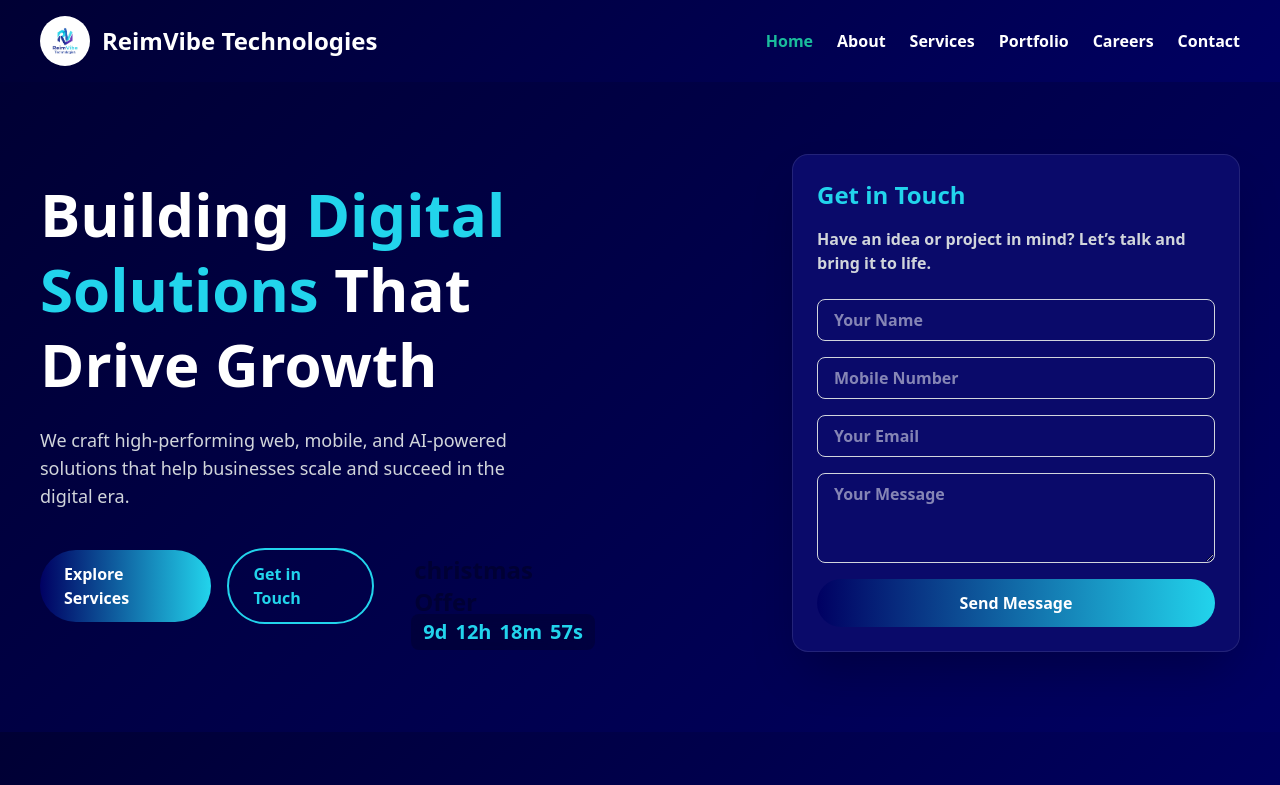
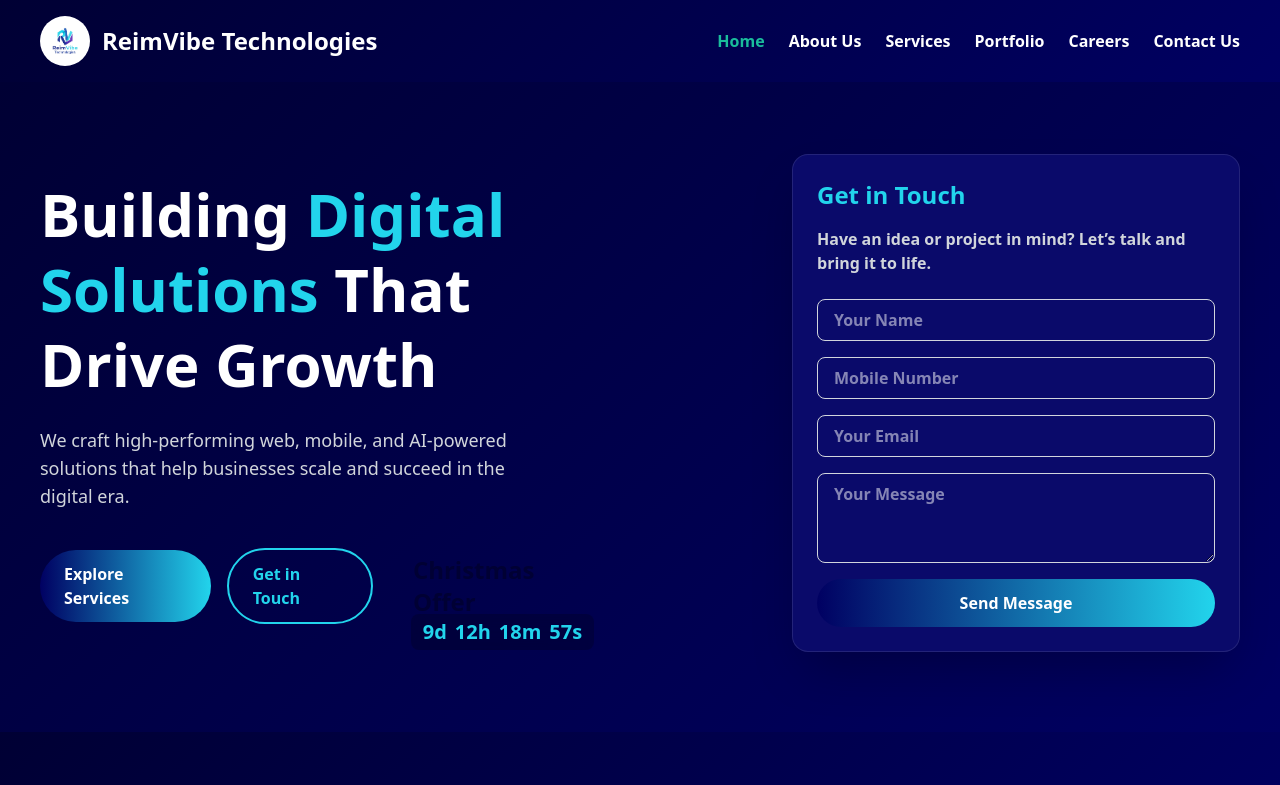
Before and after one commit to NAKULTALSANIYA/ReimVibe-Web, a React (Vite) app in the folder frontend/: page / in a window 1280 px wide. Shown: the top 785 px of the page. Built offline with nearby package versions, Linux system fonts and the light colour scheme.

Commit message:
routing changes

```diff
--- a/frontend/src/components/Navbar.jsx
+++ b/frontend/src/components/Navbar.jsx
@@ -24,11 +24,11 @@ export default function Navbar() {
         {/* Desktop Menu */}
         <ul className="hidden md:flex gap-6 font-semibold">
           <li><Link to="/" className={`hover:text-[#1abc9c] ${isActive('/') ? 'text-[#1abc9c]' : ''}`}>Home</Link></li>
-          <li><Link to="/about" className={`hover:text-[#1abc9c] ${isActive('/about') ? 'text-[#1abc9c]' : ''}`}>About</Link></li>
+          <li><Link to="/about" className={`hover:text-[#1abc9c] ${isActive('/about') ? 'text-[#1abc9c]' : ''}`}>About Us</Link></li>
           <li><Link to="/services" className={`hover:text-[#1abc9c] ${isActive('/services') ? 'text-[#1abc9c]' : ''}`}>Services</Link></li>
           <li><Link to="/portfolio" className={`hover:text-[#1abc9c] ${isActive('/portfolio') ? 'text-[#1abc9c]' : ''}`}>Portfolio</Link></li>
           <li><Link to="/careers" className={`hover:text-[#1abc9c] ${isActive('/careers') ? 'text-[#1abc9c]' : ''}`}>Careers</Link></li>
-          <li><Link to="/contact" className={`hover:text-[#1abc9c] ${isActive('/contact') ? 'text-[#1abc9c]' : ''}`}>Contact</Link></li>
+          <li><Link to="/contact" className={`hover:text-[#1abc9c] ${isActive('/contact') ? 'text-[#1abc9c]' : ''}`}>Contact Us</Link></li>
         </ul>
 
         {/* Mobile Hamburger Button */}
--- a/frontend/src/pages/About.jsx
+++ b/frontend/src/pages/About.jsx
@@ -22,7 +22,7 @@ function About() {
           transition={{ duration: 0.6 }}
           className="text-3xl sm:text-4xl md:text-5xl font-bold"
         >
-          About <span className="text-accent ">Reimvibe Technologies</span>
+          About Us
         </motion.h1>
         <p className="mt-4 max-w-2xl mx-auto text-sm sm:text-base md:text-lg text-gray-200">
           We are a passionate team dedicated to empowering businesses with digital solutions
--- a/frontend/src/pages/Home.jsx
+++ b/frontend/src/pages/Home.jsx
@@ -145,7 +145,7 @@ useEffect(() => {
               </Link>
               <div className="relative flex flex-col items-center gap-2">
                 <Link to="https://christmas-offer.vercel.app" className="btn-xmas text-2xl">
-                 christmas Offer
+                 Christmas Offer
                 </Link>
                 <div className="absolute top-18 text-xl text-accent font-semibold bg-black/20 px-3 py-1 rounded-lg backdrop-blur-sm">
                   <div className="flex gap-2">
--- a/frontend/vite.config.js
+++ b/frontend/vite.config.js
@@ -4,5 +4,9 @@ import tailwindcss from '@tailwindcss/vite'
 
 export default defineConfig({
   plugins: [react(), tailwindcss()],
-   base: '/'
+  base: '/',
+  build: {
+    outDir: 'dist',
+    copyPublicDir: true,
+  }
 })
```
Also changed, not shown: 39 other files (tests, documents, lock files or other folders).
